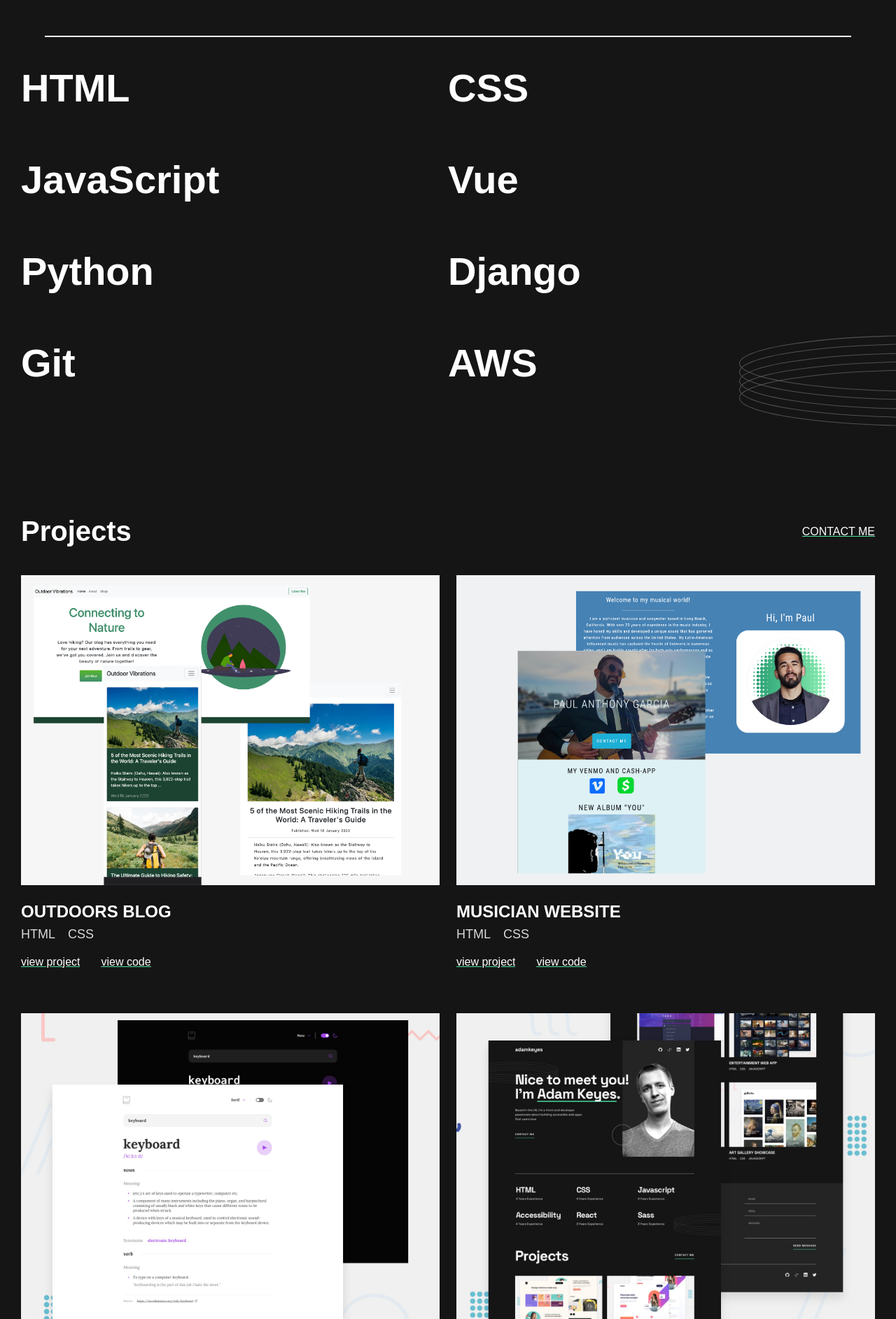
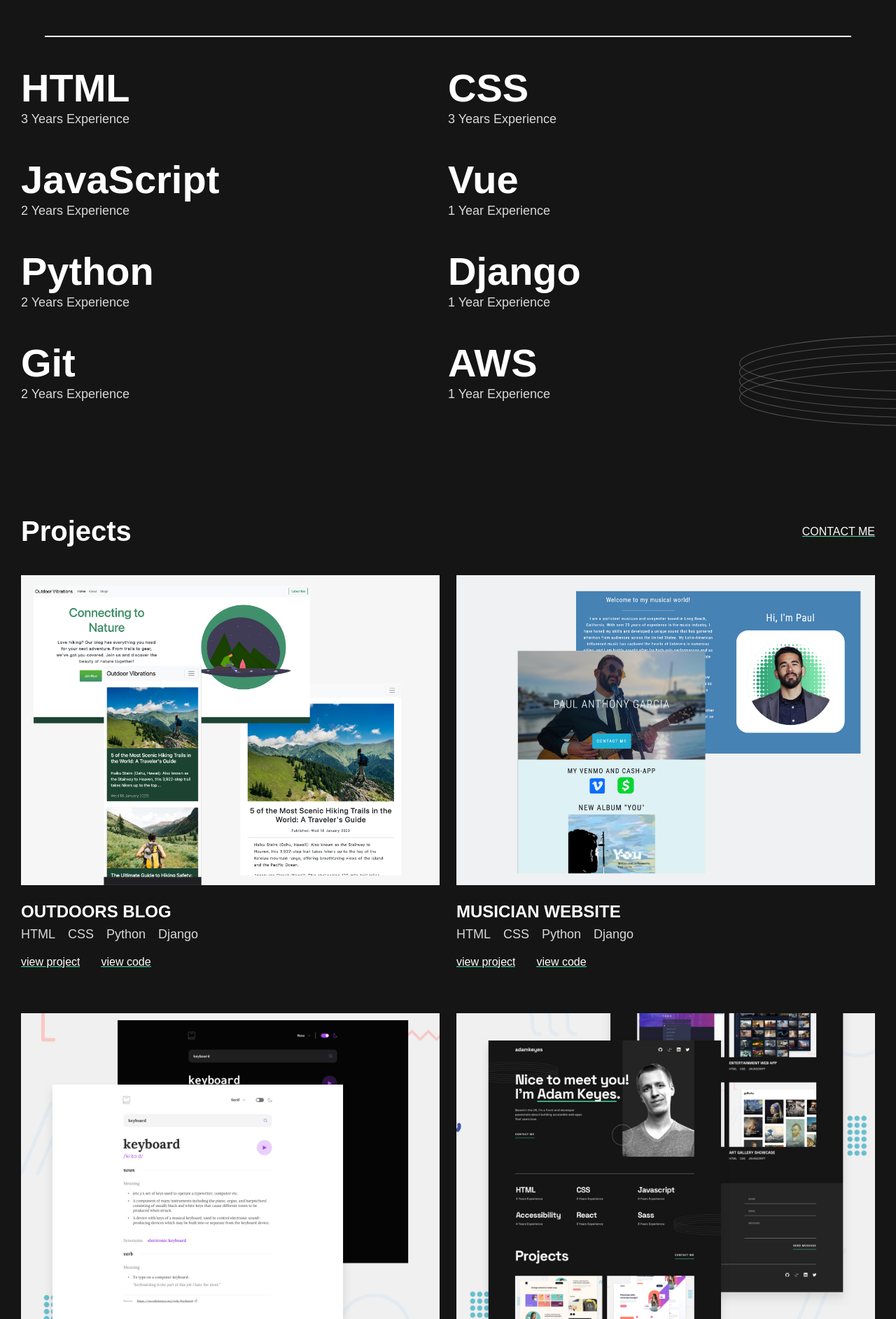
Before and after one commit to CESAR-JARAMILLO/Portfolio-Site, a Flask app: page / in a window 1280 px wide. Shown: the part 609-2494 px from the top of the page at 70% size. Run offline with Flask 2, Linux system fonts and the light colour scheme.

Commit message:
updated html

```diff
--- a/templates/index.html
+++ b/templates/index.html
@@ -57,42 +57,42 @@
 
     <div class="experience-container">
       <p class="language">HTML</p>
-      <!-- <p class="experience">3 Years Experience</p> -->
+      <p class="experience">3 Years Experience</p>
     </div>
 
     <div class="experience-container">
       <p class="language">CSS</p>
-      <!-- <p class="experience">3 Years Experience</p> -->
+      <p class="experience">3 Years Experience</p>
     </div>
 
     <div class="experience-container">
       <p class="language">JavaScript</p>
-      <!-- <p class="experience">2 Years Experience</p> -->
+      <p class="experience">2 Years Experience</p>
     </div>
 
     <div class="experience-container">
       <p class="language">Vue</p>
-      <!-- <p class="experience">1 Years Experience</p> -->
+      <p class="experience">1 Year Experience</p>
     </div>
 
     <div class="experience-container">
       <p class="language">Python</p>
-      <!-- <p class="experience">2 Years Experience</p> -->
+      <p class="experience">2 Years Experience</p>
     </div>
 
     <div class="experience-container">
       <p class="language">Django</p>
-      <!-- <p class="experience">1 Years Experience</p> -->
+      <p class="experience">1 Year Experience</p>
     </div>
 
     <div class="experience-container">
       <p class="language">Git</p>
-      <!-- <p class="experience">1 Years Experience</p> -->
+      <p class="experience">2 Years Experience</p>
     </div>
 
     <div class="experience-container">
       <p class="language">AWS</p>
-      <!-- <p class="experience">1 Years Experience</p> -->
+      <p class="experience">1 Year Experience</p>
     </div>
   </section>
 
@@ -121,6 +121,8 @@
         <div class="project-languages">
           <p>HTML</p>
           <p>CSS</p>
+          <p>Python</p>
+          <p>Django</p>
         </div>
         <div class="project-samples">
           <a class="on-hover" href="https://outdoorvibrations.herokuapp.com/"><p class="underline">View project</p></a>
@@ -140,6 +142,8 @@
         <div class="project-languages">
           <p>HTML</p>
           <p>CSS</p>
+          <p>Python</p>
+          <p>Django</p>
         </div>
         <div class="project-samples">
           <a class="on-hover" href="https://www.picksalot.com/"><p class="underline">View project</p></a>
@@ -159,7 +163,7 @@
         <div class="project-languages">
           <p>HTML</p>
           <p>CSS</p>
-          <p>JAVASCRIPT</p>
+          <p>Javascript</p>
         </div>
         <div class="project-samples">
           <a class="on-hover" href="https://cesar-jaramillo.github.io/Dictionary-API-App/"><p class="underline">view project</p></a>
@@ -179,7 +183,7 @@
         <div class="project-languages">
           <p>HTML</p>
           <p>CSS</p>
-          <p>JAVASCRIPT</p>
+          <p>Javascript</p>
         </div>
         <div class="project-samples">
           <a class="on-hover" href="https://cesar-jaramillo.github.io/Developer-Portfolio/"><p class="underline">view project</p></a>
```
